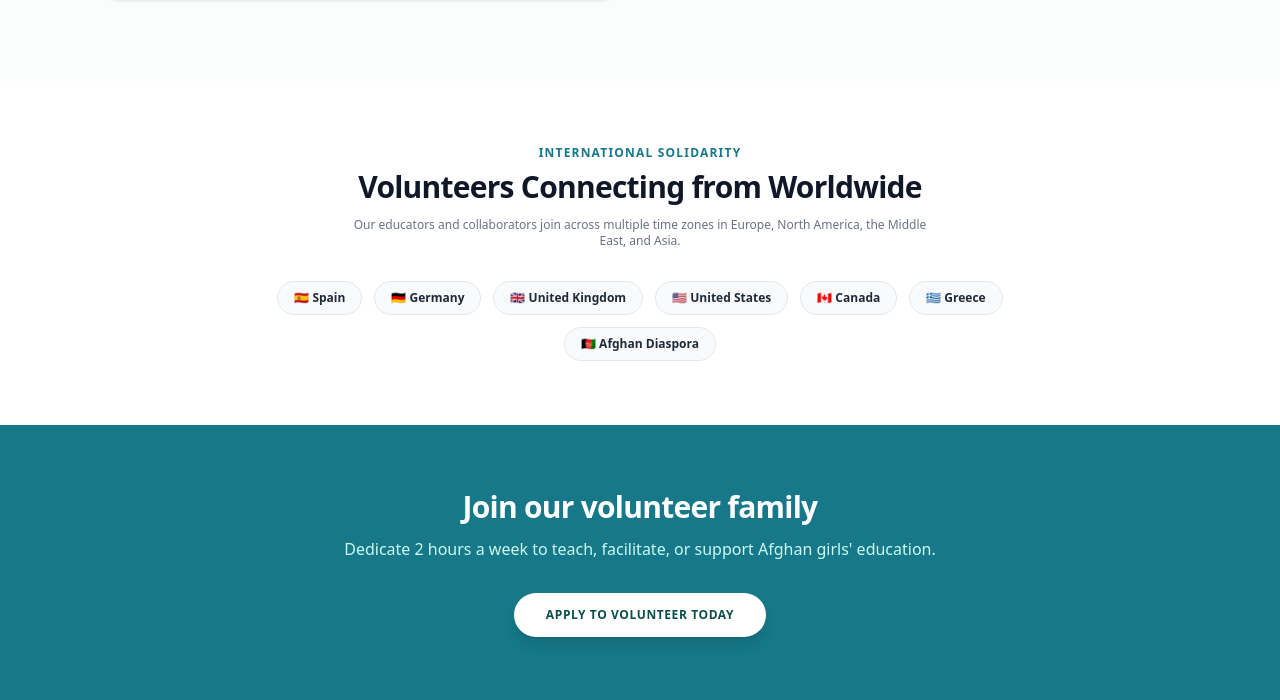
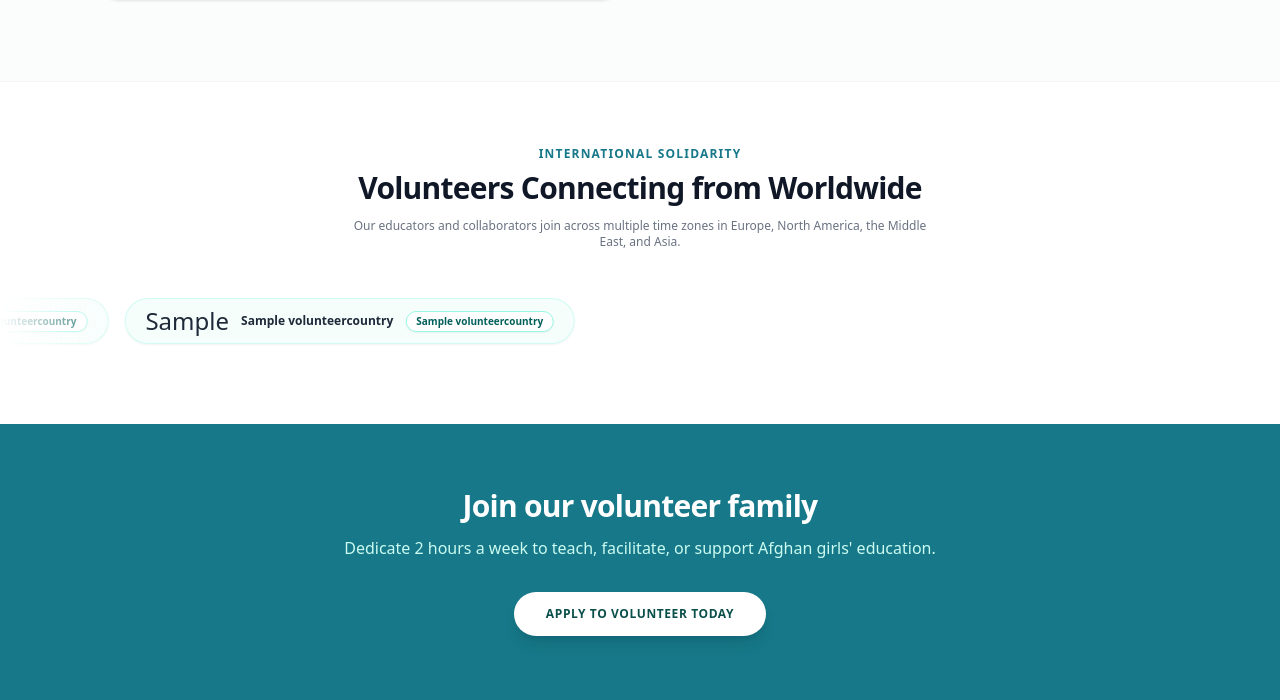
Before and after one commit to KhairullahChakir/educacion-para-ella, a Django app: page /volunteers/ in a window 1280 px wide. Shown: the part 1443-2143 px from the top of the page. Run offline with Django 5.2, Linux system fonts and the light colour scheme; tables that the repository leaves empty hold one stand-in row (values such as "Sample post"); grey boxes marked "Sample" are stand-in pictures.

Commit message:
Make Volunteers Connecting Worldwide dynamic with VolunteerCountry model, national flags, and smooth left-to-right infinite scrolling marquee

```diff
--- a/core/models.py
+++ b/core/models.py
@@ -319,3 +319,23 @@ class VolunteerRole(models.Model):
             return "bg-amber-600"
         else:
             return "bg-[#167888]"
+
+
+class VolunteerCountry(models.Model):
+    """Countries and origins from which volunteers connect worldwide."""
+    name = models.CharField(max_length=100, help_text="Country Name (e.g. Spain, Germany, United Kingdom, United States, Canada, Greece, Afghan Diaspora)")
+    country_code = models.CharField(max_length=10, default="ES", help_text="Country Code (e.g. ES, DE, GB, US, CA, GR, AF)")
+    flag_emoji = models.CharField(max_length=20, default="🇪🇸", help_text="Flag Emoji (e.g. 🇪🇸, 🇩🇪, 🇬🇧, 🇺🇸, 🇨🇦, 🇬🇷, 🇦🇫)")
+    flag_image = models.ImageField(upload_to='volunteer_flag_images/', blank=True, null=True, help_text="Optional custom flag image")
+    tag_label = models.CharField(max_length=60, default="Educators & Mentors", blank=True, null=True, help_text="Optional role tag")
+    order = models.PositiveIntegerField(default=0, help_text="Sort order")
+    is_active = models.BooleanField(default=True, help_text="Active toggle")
+    created_at = models.DateTimeField(auto_now_add=True)
+
+    class Meta:
+        ordering = ['order', '-created_at']
+        verbose_name = "Volunteer Origin Country"
+        verbose_name_plural = "Volunteer Origin Countries"
+
+    def __str__(self):
+        return f"{self.flag_emoji} {self.name} ({self.country_code})"
--- a/core/templates/core/volunteers.html
+++ b/core/templates/core/volunteers.html
@@ -109,23 +109,44 @@
     </div>
 </section>
 
-<!-- Global Volunteer Origin Strip -->
-<section class="bg-white py-16">
-    <div class="max-w-4xl mx-auto px-4 sm:px-6 lg:px-8 text-center">
+<!-- Global Volunteer Origin Strip (Dynamic Moving Left-to-Right Marquee) -->
+<section class="bg-white py-16 overflow-hidden border-t border-gray-100">
+    <div class="max-w-4xl mx-auto px-4 sm:px-6 lg:px-8 text-center mb-8">
         <p class="text-xs font-extrabold uppercase tracking-widest text-[#167888] mb-2">International Solidarity</p>
         <h2 class="text-2xl sm:text-3xl font-bold text-gray-900 tracking-tight">Volunteers Connecting from Worldwide</h2>
         <p class="mt-3 text-xs text-gray-500 max-w-xl mx-auto">
             Our educators and collaborators join across multiple time zones in Europe, North America, the Middle East, and Asia.
         </p>
+    </div>
 
-        <div class="flex flex-wrap items-center justify-center gap-3 mt-8">
-            <span class="px-4 py-2 rounded-full bg-gray-50 border border-gray-200 text-xs font-semibold text-gray-800">🇪🇸 Spain</span>
-            <span class="px-4 py-2 rounded-full bg-gray-50 border border-gray-200 text-xs font-semibold text-gray-800">🇩🇪 Germany</span>
-            <span class="px-4 py-2 rounded-full bg-gray-50 border border-gray-200 text-xs font-semibold text-gray-800">🇬🇧 United Kingdom</span>
-            <span class="px-4 py-2 rounded-full bg-gray-50 border border-gray-200 text-xs font-semibold text-gray-800">🇺🇸 United States</span>
-            <span class="px-4 py-2 rounded-full bg-gray-50 border border-gray-200 text-xs font-semibold text-gray-800">🇨🇦 Canada</span>
-            <span class="px-4 py-2 rounded-full bg-gray-50 border border-gray-200 text-xs font-semibold text-gray-800">🇬🇷 Greece</span>
-            <span class="px-4 py-2 rounded-full bg-gray-50 border border-gray-200 text-xs font-semibold text-gray-800">🇦🇫 Afghan Diaspora</span>
+    <!-- Moving Marquee Track (Left to Right) -->
+    <div class="relative w-full overflow-hidden py-4 [mask-image:linear-gradient(to_right,transparent,black_10%,black_90%,transparent)]">
+        <div class="flex gap-4 w-max animate-marquee-ltr hover:[animation-play-state:paused] cursor-grab active:cursor-grabbing">
+            <!-- First Set -->
+            {% for country in volunteer_countries %}
+            <div class="flex items-center gap-3 px-5 py-2.5 rounded-full bg-teal-50/60 border border-teal-100/90 shadow-xs hover:border-[#167888] hover:shadow-md transition-all shrink-0">
+                <span class="text-2xl leading-none">{{ country.flag_emoji }}</span>
+                <span class="text-xs font-bold text-gray-800">{{ country.name }}</span>
+                {% if country.tag_label %}
+                <span class="text-[10px] text-teal-800 bg-white px-2.5 py-0.5 rounded-full font-semibold border border-teal-200 shadow-xs">
+                    {{ country.tag_label }}
+                </span>
+                {% endif %}
+            </div>
+            {% endfor %}
+
+            <!-- Duplicate Set for Seamless Infinite Loop -->
+            {% for country in volunteer_countries %}
+            <div class="flex items-center gap-3 px-5 py-2.5 rounded-full bg-teal-50/60 border border-teal-100/90 shadow-xs hover:border-[#167888] hover:shadow-md transition-all shrink-0">
+                <span class="text-2xl leading-none">{{ country.flag_emoji }}</span>
+                <span class="text-xs font-bold text-gray-800">{{ country.name }}</span>
+                {% if country.tag_label %}
+                <span class="text-[10px] text-teal-800 bg-white px-2.5 py-0.5 rounded-full font-semibold border border-teal-200 shadow-xs">
+                    {{ country.tag_label }}
+                </span>
+                {% endif %}
+            </div>
+            {% endfor %}
         </div>
     </div>
 </section>
--- a/core/views.py
+++ b/core/views.py
@@ -12,6 +12,7 @@ from .models import (
     CountryReach,
     VolunteerStat,
     VolunteerRole,
+    VolunteerCountry,
 )
 
 
@@ -69,9 +70,11 @@ def volunteers(request):
     """Our Volunteers page."""
     volunteer_stats = VolunteerStat.objects.filter(is_active=True).order_by('order', '-created_at')
     volunteer_roles = VolunteerRole.objects.filter(is_active=True).order_by('order', '-created_at')
+    volunteer_countries = VolunteerCountry.objects.filter(is_active=True).order_by('order', '-created_at')
     return render(request, 'core/volunteers.html', {
         'volunteer_stats': volunteer_stats,
         'volunteer_roles': volunteer_roles,
+        'volunteer_countries': volunteer_countries,
     })
 
 
```
Also changed, not shown: core/admin.py (+10 -0 lines), theme/static_src/src/styles.css (+19 -0 lines), core/migrations/0012_volunteercountry.py (added), theme/static/css/dist/styles.css.
